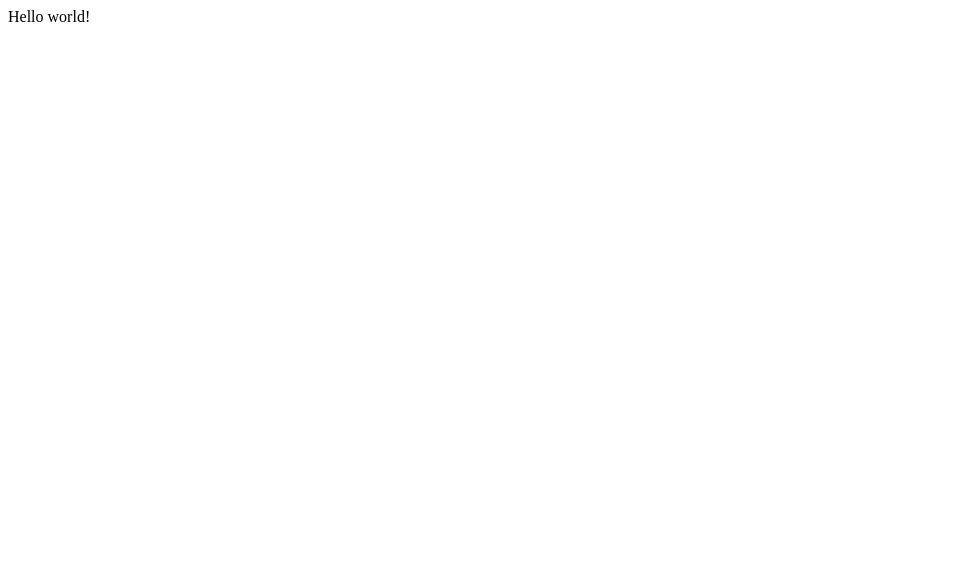
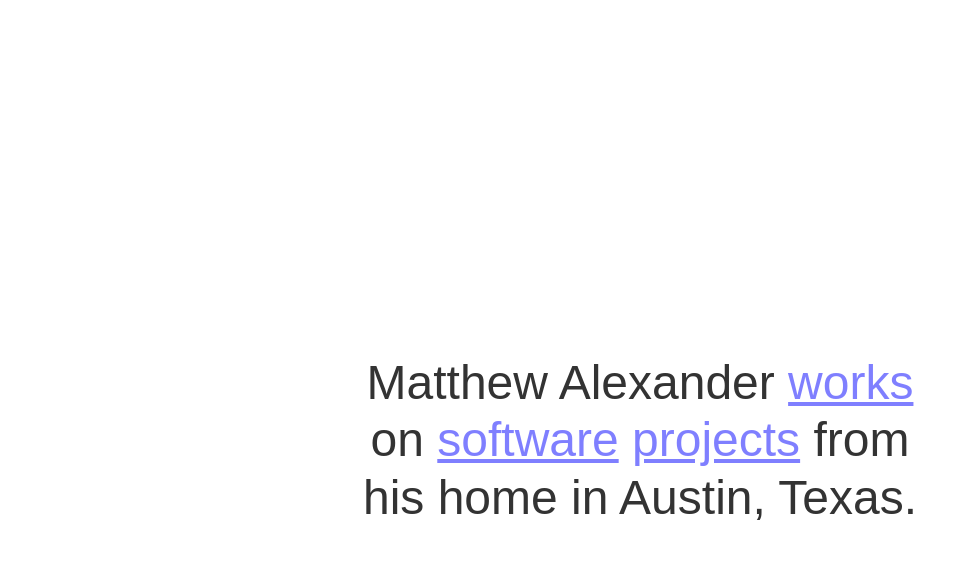
Before and after one commit to mattalxndr/mattalxndr.me-site, a Gatsby site: page / in a window 1280 px wide. Shown: the whole page, without its empty margins (0-969 px from the left). Built offline with nearby package versions, Linux system fonts and the light colour scheme; Gatsby itself is replaced by a stand-in of ours; a web font is replaced by a local one.

Commit message:
Nicer, working site

```diff
--- a/gatsby-config.js
+++ b/gatsby-config.js
@@ -8,5 +8,15 @@
  * @type {import('gatsby').GatsbyConfig}
  */
 module.exports = {
-  plugins: [],
+  plugins: [
+    {
+      resolve: `gatsby-plugin-google-fonts`,
+      options: {
+        fonts: [
+          `Scope One`
+        ],
+        display: 'swap'
+      }
+    }
+  ]
 }
--- a/package.json
+++ b/package.json
@@ -16,6 +16,7 @@
   },
   "dependencies": {
     "gatsby": "^5.14.1",
+    "gatsby-plugin-google-fonts": "^1.0.1",
     "react": "^18.2.0",
     "react-dom": "^18.2.0",
     "wrangler": "^4.6.0"
--- /dev/null
+++ b/src/pages/index.css
@@ -0,0 +1,27 @@
+body {
+  font-family: "Scope One", Arial, sans-serif;
+  background-color: white;
+  color: rgb(51, 51, 51);
+  margin: 0;
+  padding: 40px 20px;
+  display: flex;
+  justify-content: center;
+  align-items: center;
+  min-height: 100vh;
+}
+
+.links-container {
+  text-align: center;
+  font-size: 48px;
+  line-height: 1.2;
+  max-width: 600px;
+}
+
+a {
+  color: rgba(0, 0, 255, 0.5);
+  text-decoration: underline;
+}
+
+a:visited {
+  color: rgba(128, 0, 128, 0.5);
+}
--- a/src/pages/index.js
+++ b/src/pages/index.js
@@ -1,5 +1,19 @@
-import * as React from "react"
+import React from "react"
+import "./index.css"
 
-export default function Home() {
-  return <div>Hello world!</div>
+const IndexPage = () => {
+  return (
+    <div className="links-container">
+      <p>
+        Matthew Alexander{" "}
+        <a href="https://www.linkedin.com/in/mattalxndr/">works</a>{" "}
+        on{" "}
+        <a href="https://stackexchange.com/users/133538/mattalxndr">software</a>{" "}
+        <a href="https://github.com/mattalxndr">projects</a>{" "}
+        from his home in Austin, Texas.
+      </p>
+    </div>
+  )
 }
+
+export default IndexPage
```
Also changed, not shown: .github/workflows/deploy.yml, README.md, 3 other files.
